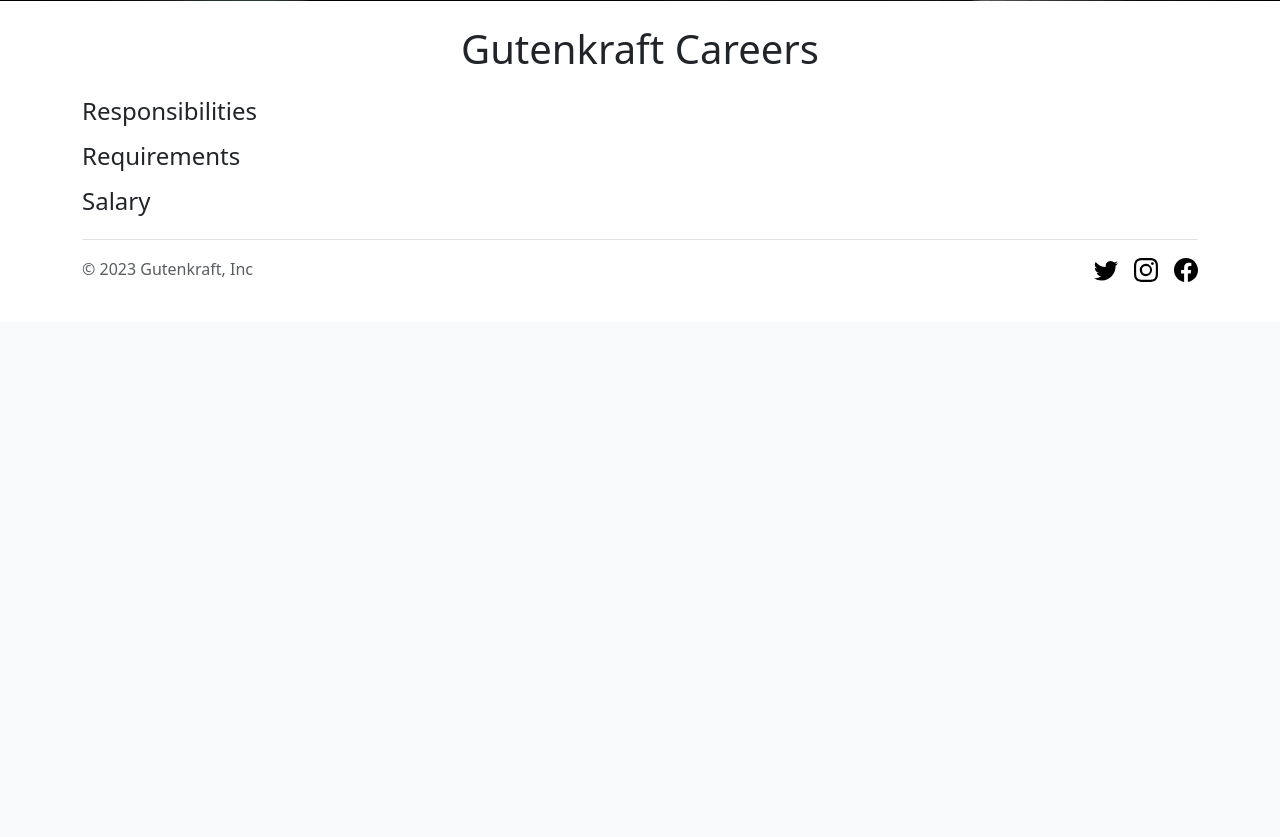
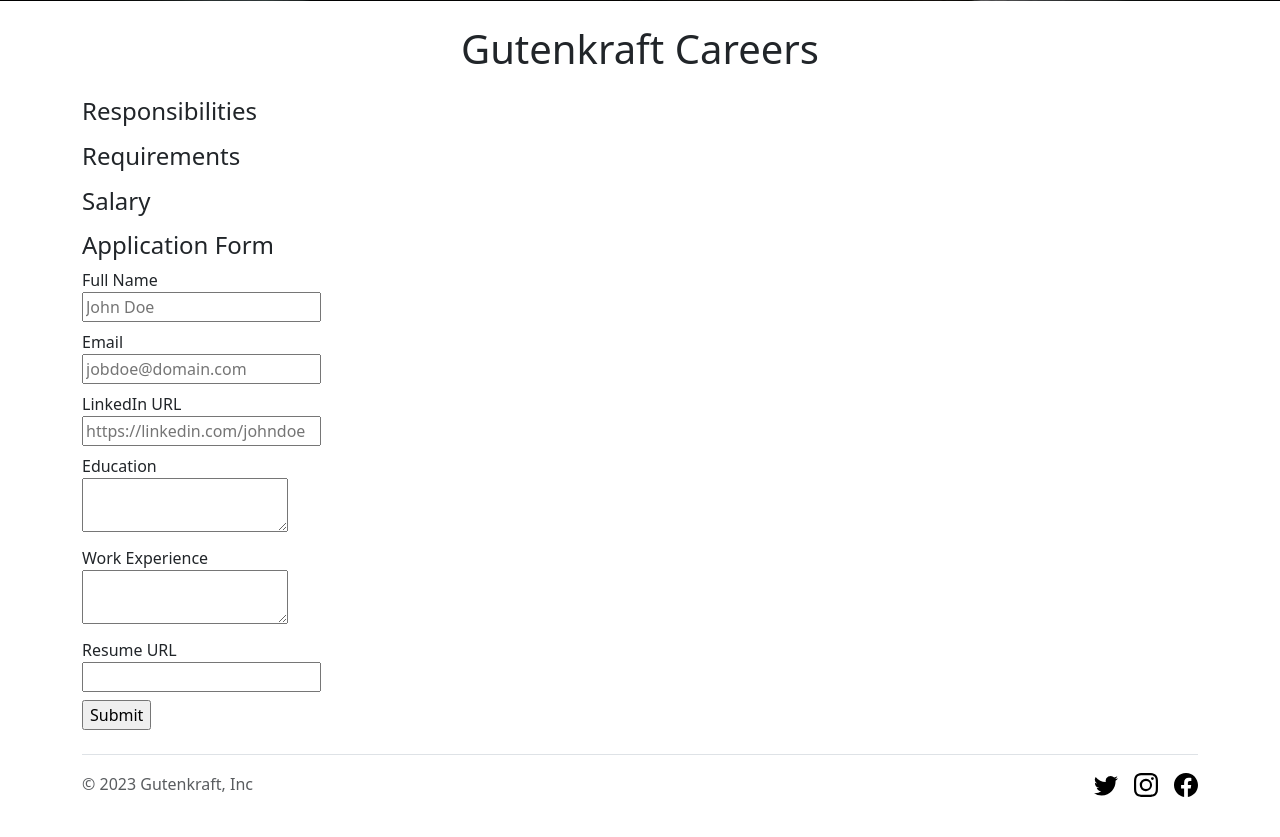
Before and after one commit to datafilik/gk-labs-website, a Flask app: template templates/jobpage.html in a window 1280 px wide. Shown: the part 564-1401 px from the top of the page. Before the commit the page ends 846 px from the top, so only its background shows below. Run offline with Flask 2, Linux system fonts and the light colour scheme; the template is opened without the code that fills it, so the values that code supplies are empty; parts of the project's set-up code (start-up, migrations or seed data) failed here and were passed over.

Commit message:
added capability to store form data to database.

```diff
--- a/app.py
+++ b/app.py
@@ -1,5 +1,5 @@
-from flask import Flask, render_template, jsonify
-from database import load_jobs_from_db, load_job_from_db
+from flask import Flask, render_template, jsonify, request
+from database import load_jobs_from_db, load_job_from_db, add_application_to_db
 
 gkLabsApp = Flask(__name__)
 
@@ -25,5 +25,13 @@ def show_job(id):
   return render_template('jobpage.html', job=job)
 
 
+@gkLabsApp.route("/job/<id>/apply", methods=['post'])
+def apply_for_job(id):
+  data = request.form  # request.args used for GET requests
+  job = load_job_from_db(id)
+  add_application_to_db(id, data)  # store application data to database
+  return render_template('applicationsubmitted.html', form_data=data, job=job)
+
+
 if __name__ == "__main__":
   gkLabsApp.run(host="0.0.0.0", debug=True)
--- a/database.py
+++ b/database.py
@@ -33,3 +33,21 @@ def load_job_from_db(id):
       return None
     else:
       return dict(rows[0]._mapping)
+
+
+def add_application_to_db(job_id, data):
+  with engine.connect() as conn:
+    query = text(
+      "INSERT INTO applications (job_id, full_name, email, linkedin_url, education, work_experience, resume_url) VALUES (:job_id, :full_name, :email, :linkedin_url, :education, :work_experience, :resume_url)"
+    )
+
+    conn.execute(
+      query, {
+        "job_id": job_id,
+        "full_name": data['full_name'],
+        "email": data['email'],
+        "linkedin_url": data['linkedin_url'],
+        "education": data['education'],
+        "work_experience": data['work_experience'],
+        "resume_url": data['resume_url']
+      })
--- /dev/null
+++ b/templates/applicationform.html
@@ -0,0 +1,34 @@
+<h4>Application Form</h4>
+<form action ="/job/{{job['id']}}/apply" method="post">
+  <div class="mb-2">
+    <label>Full Name</label><br>
+    <input type="text" name="full_name" placeholder="John Doe">
+  </div>
+
+  <div class="mb-2">
+    <label>Email</label><br>
+    <input type="text" name="email" placeholder="jobdoe@domain.com">
+  </div>
+
+  <div class="mb-2">
+    <label>LinkedIn URL</label><br>
+    <input type="text" name="linkedin_url" placeholder="https://linkedin.com/johndoe">
+  </div>
+
+  <div class="mb-2">
+    <label>Education</label><br>
+    <textarea name="education"></textarea>
+  </div>
+
+  <div class="mb-2">
+    <label>Work Experience</label><br>
+    <textarea name="work_experience"></textarea>
+  </div>
+
+  <div class="mb-2">
+    <label>Resume URL</label><br>
+    <input type="text" name="resume_url">
+  </div>
+
+  <input type="submit">
+</form>
--- a/templates/headcontent.html
+++ b/templates/headcontent.html
@@ -1,3 +1,9 @@
 <meta charset="utf-8">
 <meta name="viewport" content="width=device-width, initial-scale=1">
+<meta name="author" content="Victor Ocheri">
+
+<!-- favicon -->
+<link rel="icon" type = "image/x-icon" href="/static/gk_favicon_v3.png">
+
+<!-- stylesheet -->
 <link href="https://cdn.jsdelivr.net/npm/bootstrap@5.3.0-alpha1/dist/css/bootstrap.min.css" rel="stylesheet" integrity="sha384-GLhlTQ8iRABdZLl6O3oVMWSktQOp6b7In1Zl3/Jr59b6EGGoI1aFkw7cmDA6j6gD" crossorigin="anonymous">
--- a/templates/header.html
+++ b/templates/header.html
@@ -6,5 +6,3 @@
   </div>
 </nav>
 <div style="height:205px;"></div>
-
-<!-- width="100" height="100" -->
--- a/templates/home.html
+++ b/templates/home.html
@@ -28,7 +28,7 @@
     </div>
     <div class="text-center">
       <!--<button class="btn btn-primary btn-lg">Contact Us</button> -->
-      <a class="btn btn-primary btn-lg" href="mailto:people@gutenkraft.com?subject=Inquiry%20on%20job%20openings&body=Name%3A%20%3CType%20in%20your%20full%20name%3E%0D%0AQuestion%3A%20%3CType%20in%20your%20question%20here%3E">Contact Us</a>
+      <a class="btn btn-dark btn-lg" href="mailto:people@gutenkraft.com?subject=Inquiry%20on%20job%20openings&body=Name%3A%20%3CType%20in%20your%20full%20name%3E%0D%0AQuestion%3A%20%3CType%20in%20your%20question%20here%3E">Contact Us</a>
     <div/>
   </div>
       {% include 'footer.html' %}
--- a/templates/jobitems.html
+++ b/templates/jobitems.html
@@ -17,6 +17,6 @@
     <!-- <button type="button" class="btn btn-outline-primary">Apply</button> -->
     <!--     <a href="mailto:peope@gutenkraft.com?subject=Application%20for%20{{job['title']}}&body=Name%3A%20%3Cyour%20full%20name%3E%0D%0AResume%20link%3A%20%3Cresume%20link%20URL%3E%0D%0ALinkedIn%20profile%3A%20%3CLinkedIn%20profile%20URL%3E" type="button" class="btn btn-outline-primary float-right align-middle">Apply</a> -->
 
-    <a href="/job/{{job['id']}}" type="button" class="btn btn-outline-primary float-right align-middle">Apply</a>
+    <a href="/job/{{job['id']}}" type="button" class="btn btn-outline-dark float-right align-middle">Apply</a>
   </div>
 </div>
--- a/templates/jobpage.html
+++ b/templates/jobpage.html
@@ -4,9 +4,12 @@
     {% include 'headcontent.html' %}
     <title>{{job.title}} - Gutenkraft Careers</title>
   </head>
+
   <body>
+
     {% include 'header.html' %}
     {% include 'banner.html' %}
+
     <div class="container">
       <h1 class="text-center mt-2 mb-4">Gutenkraft Careers</h1>
 
@@ -29,7 +32,11 @@
 
       <h4>Salary</h4>
       <p>{{job.currency}} {{job.salary}}</p>
+
+      {% include 'applicationform.html'%}
     </div>
+
     {% include 'footer.html' %}
+
   </body>
 </html>
```
Also changed, not shown: templates/applicationsubmitted.html (added, +40 -0 lines), static/gk_favicon_v3.png (added).
